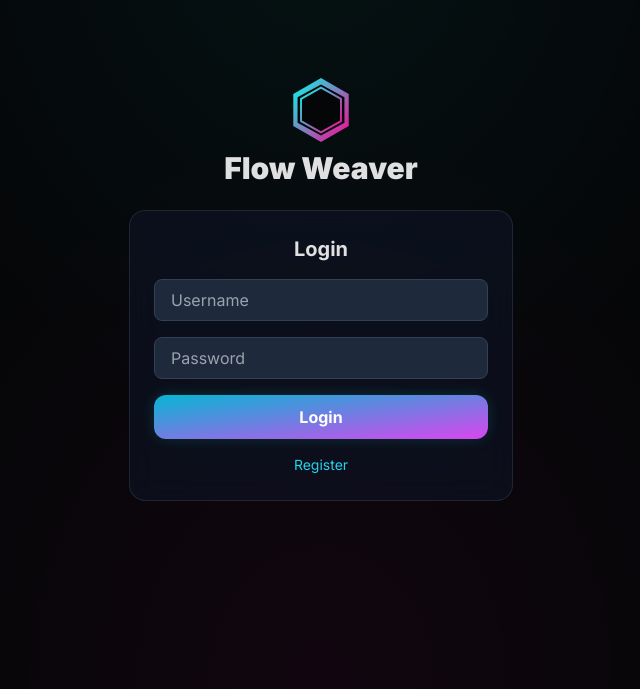
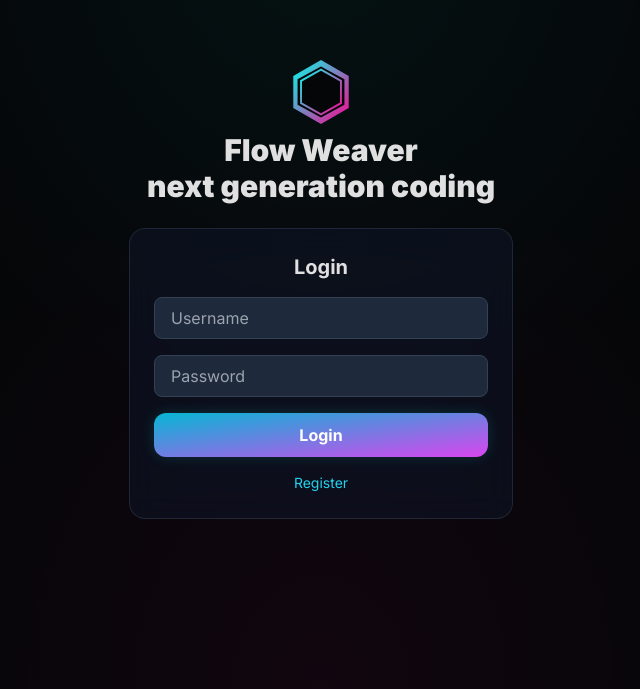
Before and after one commit to meinzeug/flowUI, a React (Vite) app in the folder frontend/: page / in a window 1280 px wide. Shown: the part 111-800 px from the top of the page, without its empty margins (319-959 px from the left). Built offline with nearby package versions, Linux system fonts and the light colour scheme.

Commit message:
Update LoginView.tsx

```diff
--- a/frontend/components/views/LoginView.tsx
+++ b/frontend/components/views/LoginView.tsx
@@ -18,6 +18,7 @@ const LoginView: React.FC<{ onSwitch: () => void }> = ({ onSwitch }) => {
       <div className="text-center">
         <LogoIcon className="h-16 w-16 mx-auto mb-2" />
         <h1 className="text-3xl font-black">Flow Weaver</h1>
+        <h2 className="text-3xl font-black">next generation coding</h2>
       </div>
       <Card className="w-full max-w-sm space-y-4">
         <h2 className="text-xl font-bold text-center">Login</h2>
```
